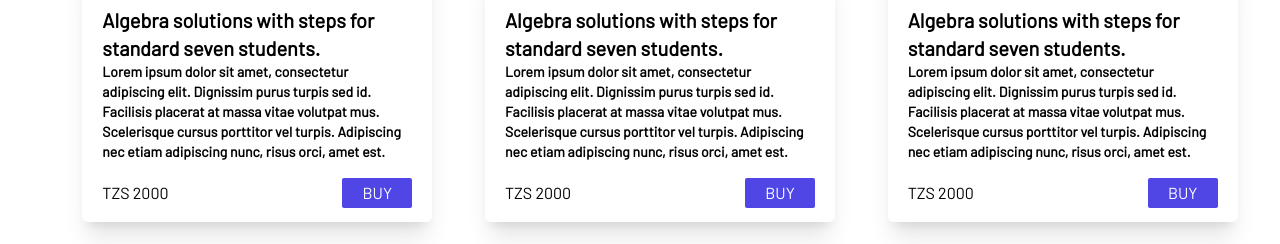
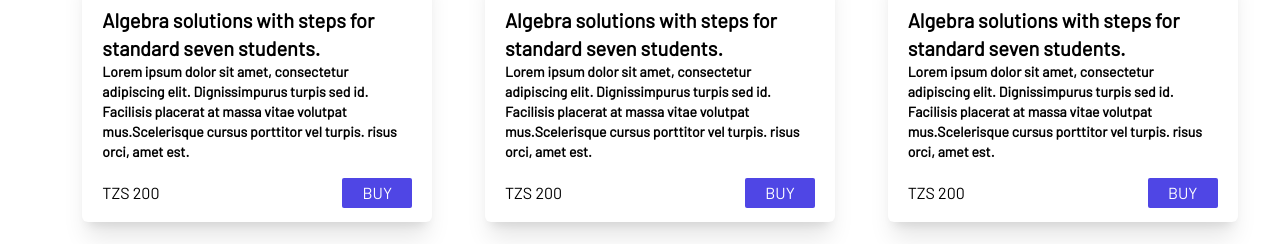
Before and after one commit to Pascal488/Flex-code, a React (Create React App) app in the folder seltive/: page /home in a window 1280 px wide. Shown: the part 630-874 px from the top of the page. Built offline with nearby package versions, Linux system fonts and the light colour scheme; no server answers; grey boxes are pictures that could not be loaded.

Commit message:
:Fix by adding types

```diff
--- a/seltive/src/components/Card.tsx
+++ b/seltive/src/components/Card.tsx
@@ -1,13 +1,30 @@
 import React from "react";
 import { AiOutlineStar } from "react-icons/ai";
 
-const Card = () => {
+type Items ={
+  image:string;
+  header:string;
+  price:number;
+  desc:string
+}
+
+const cardItems = {
+  image:" https://images.unsplash.com/photo-1518133910546-b6c2fb7d79e3?ixlib=rb-4.0.3&ixid=MnwxMjA3fDB8MHxwaG90by1wYWdlfHx8fGVufDB8fHx8&auto=format&fit=crop&w=870&q=80",
+  header:" Algebra solutions with steps for standard seven students.",
+  price:200,
+  desc:"Lorem ipsum dolor sit amet, consectetur adipiscing elit. Dignissimpurus turpis sed id. Facilisis placerat at massa vitae volutpat mus.Scelerisque cursus porttitor vel turpis. risus orci, amet est."
+
+}
+
+
+
+
+
+const Card = ({}:Items) => {
   return (
     <div className="w-[350px] ">
       <img
-        src="
-               https://images.unsplash.com/photo-1518133910546-b6c2fb7d79e3?ixlib=rb-4.0.3&ixid=MnwxMjA3fDB8MHxwaG90by1wYWdlfHx8fGVufDB8fHx8&auto=format&fit=crop&w=870&q=80
-                "
+        src={cardItems.image}
         alt="Image"
         className="w-[350px] h-[200px] rounded-t-xl bg-black"
       />
@@ -22,14 +39,11 @@ const Card = () => {
             Algebra solutions with steps for standard seven students.
           </li>
           <li className="font-semibold text-sm">
-            Lorem ipsum dolor sit amet, consectetur adipiscing elit. Dignissim
-            purus turpis sed id. Facilisis placerat at massa vitae volutpat mus.
-            Scelerisque cursus porttitor vel turpis. Adipiscing nec etiam
-            adipiscing nunc, risus orci, amet est.
+            {cardItems.desc}
           </li>
         </ul>
         <span className="flex w-full justify-between p-2 items-center">
-          <span>TZS 2000</span>
+          <span>TZS {cardItems.price}</span>
           <button className="bg-indigo-600 w-[70px] h-[30px] rounded-sm text-white">
             BUY
           </button>
```
